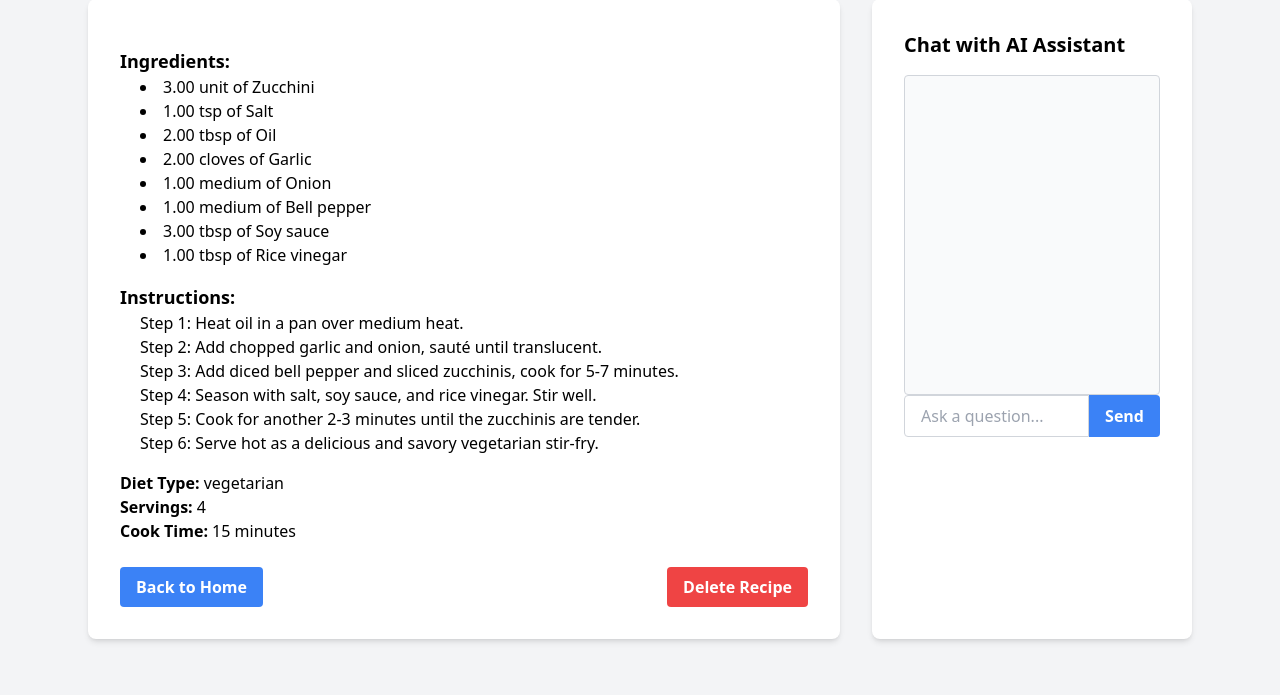
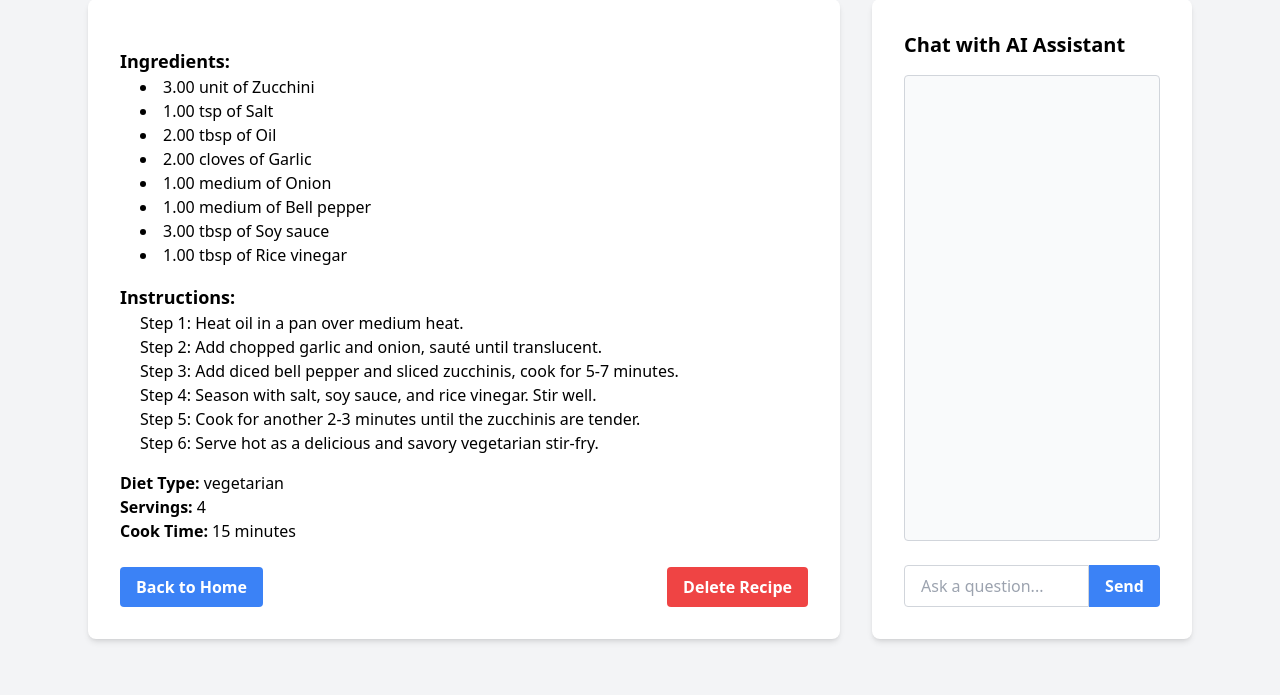
Before and after one commit to loki1001/MealMate, a Django app: page /recipe/5/ in a window 1280 px wide. Shown: the part 173-868 px from the top of the page. Run offline with Django 4.2, Linux system fonts and the light colour scheme; a user stored in the database is signed in; data comes from the database, SQL or seed files in the repository; both versions use the stored data as it was after the commit; some libraries are stand-ins or nearby versions.

Commit message:
Fixed recipe detail styling

```diff
--- a/recipes/templates/recipes/recipe_detail.html
+++ b/recipes/templates/recipes/recipe_detail.html
@@ -6,7 +6,8 @@
 
     <div class="flex gap-8">
         <!-- Recipe Details Section -->
-        <div class="bg-white shadow-md rounded-lg p-8 flex-1">
+        <div class="bg-white shadow-md rounded-lg p-8 flex-1 flex flex-col">
+            <div class="flex-1">
                 <h4 class="mt-4 text-lg font-semibold">Ingredients:</h4>
                 <ul class="list-disc list-inside pl-5">
                     {% for ingredient in recipe.recipe_ingredients.all %}
@@ -24,13 +25,13 @@
                     <p><strong>Servings:</strong> {{ recipe.servings }}</p>
                     <p><strong>Cook Time:</strong> {{ recipe.cook_time }}</p>
                 </div>
+            </div>
 
             <div class="mt-6 flex justify-between items-center">
                 <a href="{% url 'home' %}" class="bg-blue-500 hover:bg-blue-700 text-white font-bold py-2 px-4 rounded focus:outline-none focus:shadow-outline">
                     Back to Home
                 </a>
 
-                <!-- Delete Recipe Form -->
                 <form action="{% url 'delete_recipe' recipe.id %}" method="POST" onsubmit="return confirm('Are you sure you want to delete this recipe?');">
                     {% csrf_token %}
                     <button type="submit" class="bg-red-500 hover:bg-red-700 text-white font-bold py-2 px-4 rounded focus:outline-none focus:shadow-outline">
@@ -41,12 +42,12 @@
         </div>
 
         <!-- Chatbot Section -->
-        <div class="bg-white shadow-md rounded-lg p-8 w-80 flex-shrink-0">
+        <div class="bg-white shadow-md rounded-lg p-8 w-80 flex-shrink-0 flex flex-col">
             <h2 class="text-xl font-bold mb-4">Chat with AI Assistant</h2>
-            <div id="chatbox" class="h-80 overflow-y-auto p-4 border border-gray-300 rounded bg-gray-50">
+            <div id="chatbox" class="flex-1 border border-gray-300 rounded bg-gray-50 overflow-y-auto">
                 <!-- Messages will appear here -->
             </div>
-            <div class="flex">
+            <div class="mt-6 flex">
                 <input type="text" id="user-input" placeholder="Ask a question..."
                        class="w-full px-4 py-2 border border-gray-300 rounded-l focus:outline-none" />
                 <button onclick="sendMessage()"
@@ -59,14 +60,32 @@
 </div>
 
 <script>
+    // Set initial height when content loads
+    document.addEventListener('DOMContentLoaded', function() {
+        // Get the recipe details section height
+        const recipeSection = document.querySelector('.flex-1.flex.flex-col');
+        const recipeHeight = recipeSection.offsetHeight;
+
+        // Get the chatbox container and set its height to match recipe section
+        const chatContainer = document.querySelector('.w-80.flex-shrink-0');
+        chatContainer.style.height = `${recipeHeight}px`;
+
+        // Get chatbox and calculate its height based on container
+        const chatbox = document.getElementById('chatbox');
+        const titleHeight = document.querySelector('.text-xl.font-bold').offsetHeight;
+        const inputSection = document.querySelector('.mt-6.flex').offsetHeight;
+        const padding = 64; // Account for padding and margins
+
+        // Set chatbox height
+        const chatboxHeight = recipeHeight - titleHeight - inputSection - padding;
+        chatbox.style.height = `${chatboxHeight}px`;
+    });
+
     function appendMessage(sender, message) {
         const chatbox = document.getElementById("chatbox");
         const messageElement = document.createElement("div");
-
-        // Apply classes based on sender (user or AI)
         messageElement.classList.add("mb-2", "p-2", "rounded");
 
-        // Add classes dynamically based on sender
         if (sender === "user") {
             messageElement.classList.add("bg-blue-100", "text-right");
         } else {
@@ -77,7 +96,6 @@
         chatbox.appendChild(messageElement);
         chatbox.scrollTop = chatbox.scrollHeight;
     }
-
 
     async function sendMessage() {
         const userInput = document.getElementById("user-input");
@@ -107,5 +125,12 @@
             appendMessage("AI", "Error: Could not connect to the server.");
         }
     }
+
+    // Add event listener for Enter key
+    document.getElementById("user-input").addEventListener("keypress", function(event) {
+        if (event.key === "Enter") {
+            sendMessage();
+        }
+    });
 </script>
 {% endblock %}
```
Also changed, not shown: db.sqlite3. Lines whose indentation alone changed are shown as unchanged.
